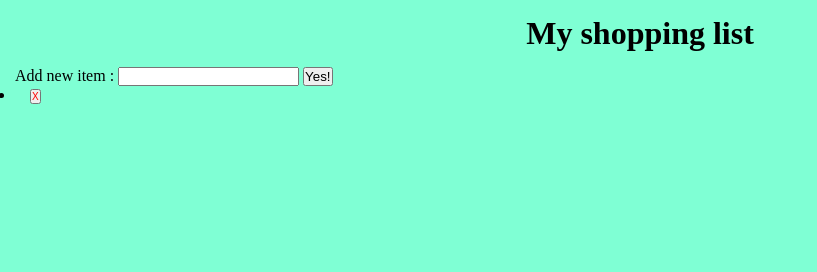
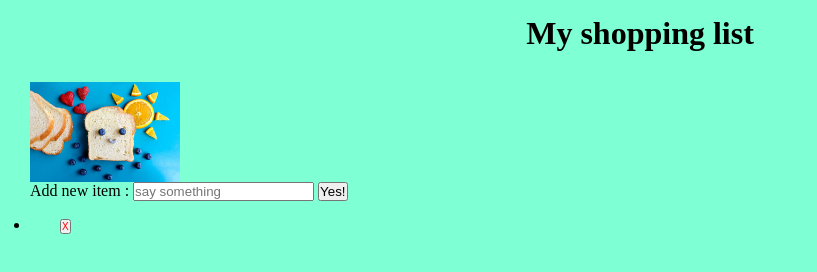
Before and after one commit to olgaKhristo/cohort11, a plain HTML site: page shopping_list/index.html in a window 1280 px wide. Both pictures are taken after a click on the button "Yes!". Shown: the whole page, without its empty margins (0-817 px from the left). Drawn offline with Linux system fonts and the light colour scheme.

```diff
--- a/shopping_list/index.html
+++ b/shopping_list/index.html
@@ -11,8 +11,11 @@
 <body>
     <h1>My shopping list</h1>
     <div class="new_item">
+        <div class="img-conteiner">
+        <img src="./img/food.jpeg"  alt="foood" id="images">
+        </div>
         <label for="item" >Add new item : </label>
-        <input type="text" name="item" id="item">
+        <input type="text" name="item" id="item" placeholder="say something">
         <button>Yes!</button>
         <ul>
 
--- a/shopping_list/script.js
+++ b/shopping_list/script.js
@@ -23,3 +23,24 @@
 
             }
         }
+
+// select img element
+const img = document.getElementById('images')
+let toggle = true;
+img.addEventListener('click', function() {
+    toggle = !toggle;
+    if(toggle){
+        img.src = 'img//food.jpeg';
+    }else{
+        img.src = 'img//party.jpeg'
+    }
+
+}
+)
+// for enter key
+input.addEventListener('keyup', (e) => {
+    if(e.key === 13) {
+        console.log(e.target.value)
+    }
+
+})
--- a/shopping_list/style.css
+++ b/shopping_list/style.css
@@ -1,9 +1,11 @@
 * {
     margin: 0;
     padding: 0;
+    box-sizing: border-box;
 }
 body{
     background-color: aquamarine;
+    align-items: center;
 }
 h1 {
     text-align: center;
@@ -11,7 +13,8 @@ h1 {
     padding-bottom: 15px;
 }
 li {
-    margin: 15px, 15px, 15px, 15px;
+    padding: 15px;
+
 }
 li button {
     font-size: 10px;
@@ -19,5 +22,17 @@ li button {
     color: red;
 }
 .new_item {
-    padding-left: 15px;
+    padding-top: 15px;
+    padding-left: 30px;
+
+
 }
+.img-conteiner {
+    width: 150px;
+    height: 100px;
+
+}
+.img-conteiner img {
+    width: 100%;
+    height: 100%;
+}
```
Also changed, not shown: shopping_list/img/food.jpeg (added), shopping_list/img/party.jpeg (added).
